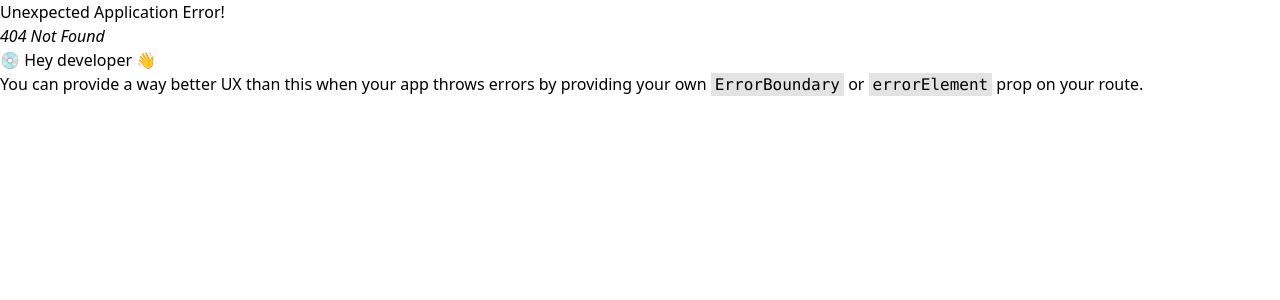
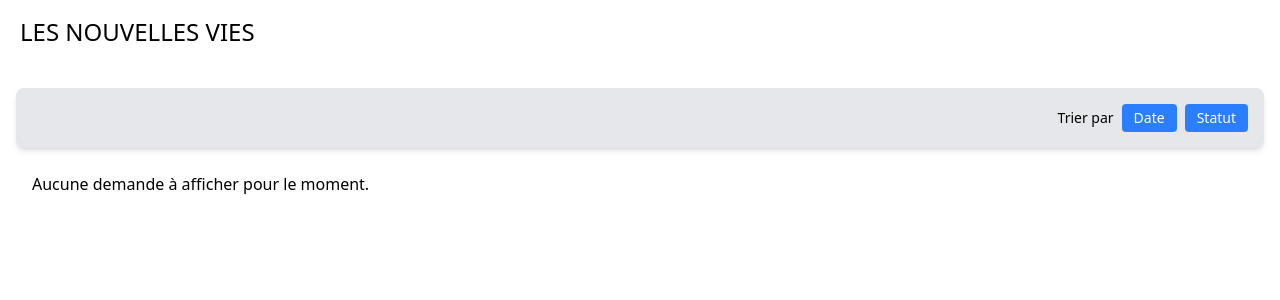
Before and after one commit to Malik971/reactnotion, a React (Vite) app: page /me/demandes in a window 1280 px wide. Before the commit this address had no page. Shown: the top 300 px of the page. Built offline with nearby package versions, Linux system fonts and the light colour scheme.

Commit message:
Demandes Page ajouter

```diff
--- /dev/null
+++ b/src/pages/demandes/Demandes.tsx
@@ -0,0 +1,21 @@
+function Demandes() {
+  return (
+    <section>
+      <div className="flex bg-gray-200 justify-end items-center p-4 my-2 text-sm rounded-lg shadow-md gap-2">
+        <span>Trier par</span>
+        <button type="button" className="bg-blue-500 text-white px-3 py-1 rounded">
+          Date
+        </button>
+        <button type="button" className="bg-blue-500 text-white px-3 py-1 rounded">
+          Statut
+        </button>
+      </div>
+      <div className="p-4">
+        {/* Placeholder for Demandes content */}
+        <p>Aucune demande à afficher pour le moment.</p>
+      </div>
+    </section>
+  )
+}
+
+export default Demandes
--- a/src/routes/Routes.tsx
+++ b/src/routes/Routes.tsx
@@ -2,6 +2,7 @@ import { createBrowserRouter, Outlet } from "react-router-dom";
 import Users from "../pages/users/Users";
 import App from "../App";
 import Dashboard from "../pages/dashboard/Dashboard";
+import Demandes from "../pages/demandes/Demandes";
 
 const routes = createBrowserRouter([
   {
@@ -19,6 +20,10 @@ const routes = createBrowserRouter([
             path: "users",
             element: <Users />,
           },
+          {
+            path: "demandes",
+            element: <Demandes />,
+          },
         ],
       },
     ],
```
